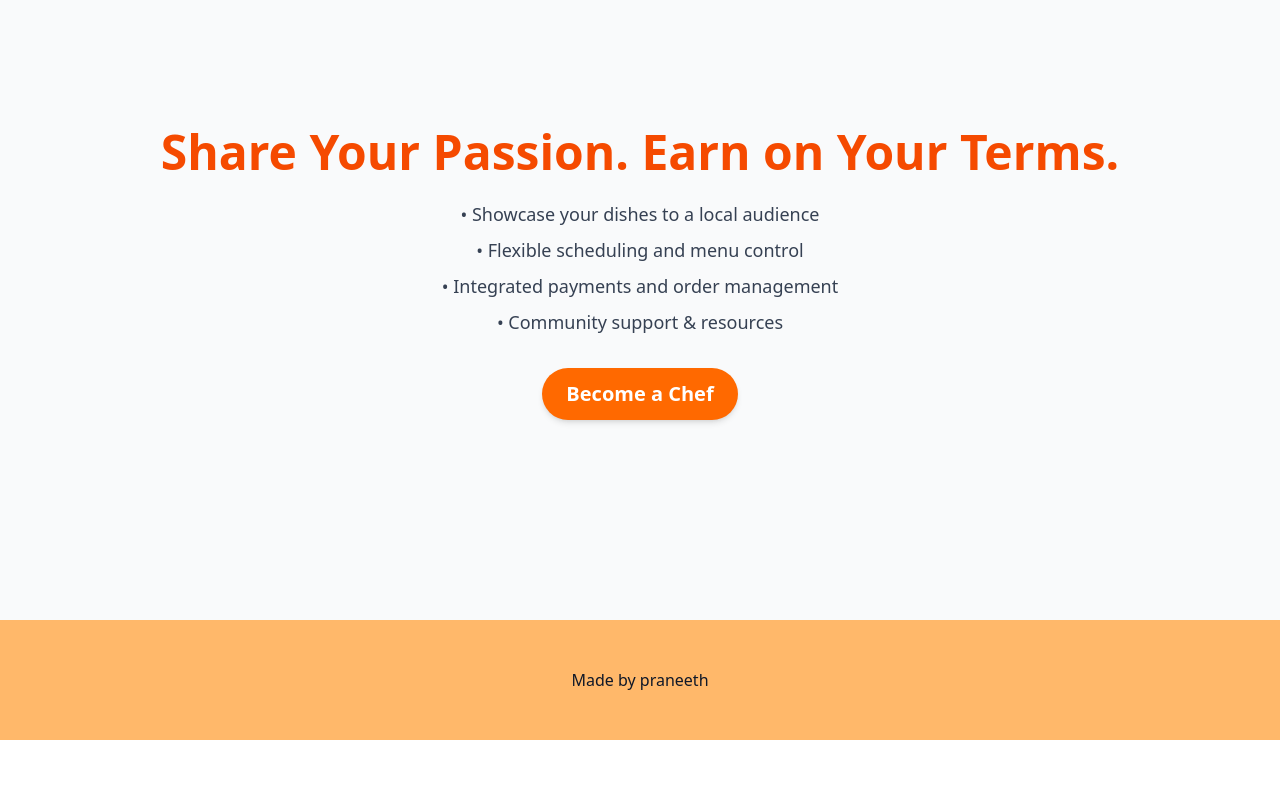
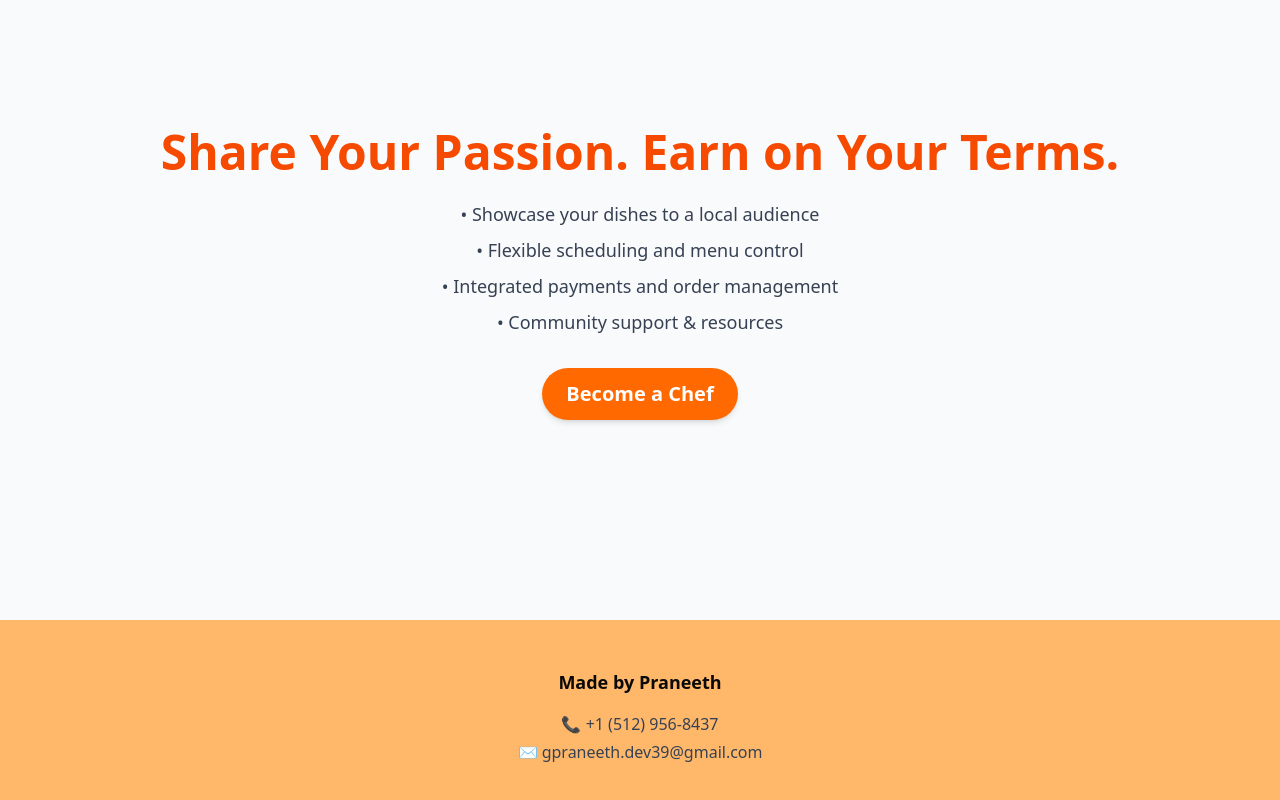
Before and after one commit to PraneethBunny123/gemutly-clone, a Next.js app: page / in a window 1280 px wide. Shown: the part 1505-2305 px from the top of the page. Before the commit the page ends 2245 px from the top, so only its background shows below. Built offline with nearby package versions, Linux system fonts and the light colour scheme; no server answers.

Commit message:
adding neat footer

```diff
--- a/app/layout.js
+++ b/app/layout.js
@@ -2,6 +2,7 @@ import { Geist, Geist_Mono } from "next/font/google";
 import "./globals.css";
 import Header from "@/components/header";
 import { ClerkProvider } from "@clerk/nextjs";
+import Footer from "@/components/footer";
 
 const geistSans = Geist({
   variable: "--font-geist-sans",
@@ -25,13 +26,12 @@ export default function RootLayout({ children }) {
         <body className={`${geistSans.variable} ${geistMono.variable} antialiased`}>
           {/*header*/}
           <Header />
+
           <main className="min-h-screen">{children}</main>
 
-          <footer className="bg-orange-300 py-12 bg-opacity-10">
-            <div>
-              <p className="mx-auto px-4 text-center text-gray-900">Made by praneeth</p>
-            </div>
-          </footer>
+          {/*footer*/}
+          <Footer />
+
         </body>
       </html>
     </ClerkProvider>
--- /dev/null
+++ b/components/footer.js
@@ -0,0 +1,36 @@
+export default function Footer() {
+    return (
+        <footer className="bg-orange-300 bg-opacity-10 py-12">
+            <div className="max-w-4xl mx-auto text-center space-y-4">
+                <p className="text-lg font-semibold">Made by Praneeth</p>
+
+                <div className="text-gray-700 space-y-1">
+                    <p>📞 +1 (512) 956-8437</p>
+                    <p>✉️ gpraneeth.dev39@gmail.com</p>
+                </div>
+
+                <div className="flex justify-center gap-6 mt-4 text-gray-800 text-2xl">
+                    <a
+                        href="https://www.linkedin.com/in/praneeth-link" // Replace with your real link
+                        target="_blank"
+                        rel="noopener noreferrer"
+                        aria-label="LinkedIn"
+                    className="hover:text-blue-600 transition"
+                    >
+                        <i className="fab fa-linkedin"></i>
+                    </a>
+
+                    <a
+                        href="https://github.com/praneeth-github" // Replace with your real link
+                        target="_blank"
+                        rel="noopener noreferrer"
+                        aria-label="GitHub"
+                        className="hover:text-black transition"
+                    >
+                        <i className="fab fa-github"></i>
+                    </a>
+                </div>
+            </div>
+        </footer>
+    );
+}
```
